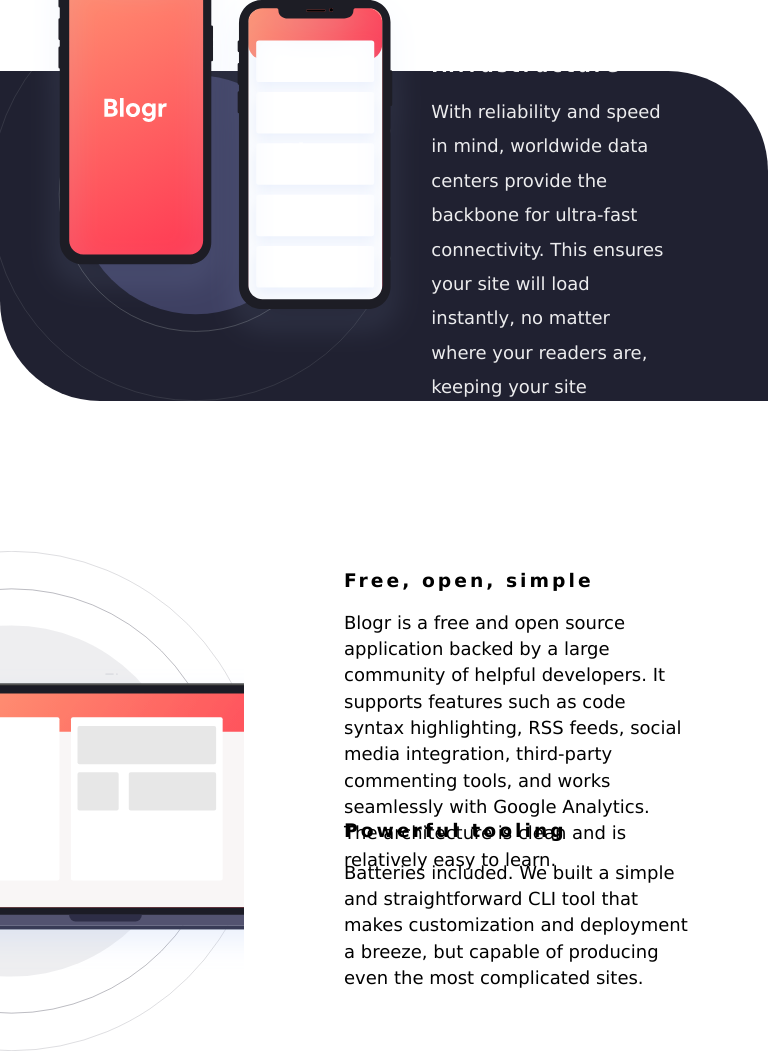
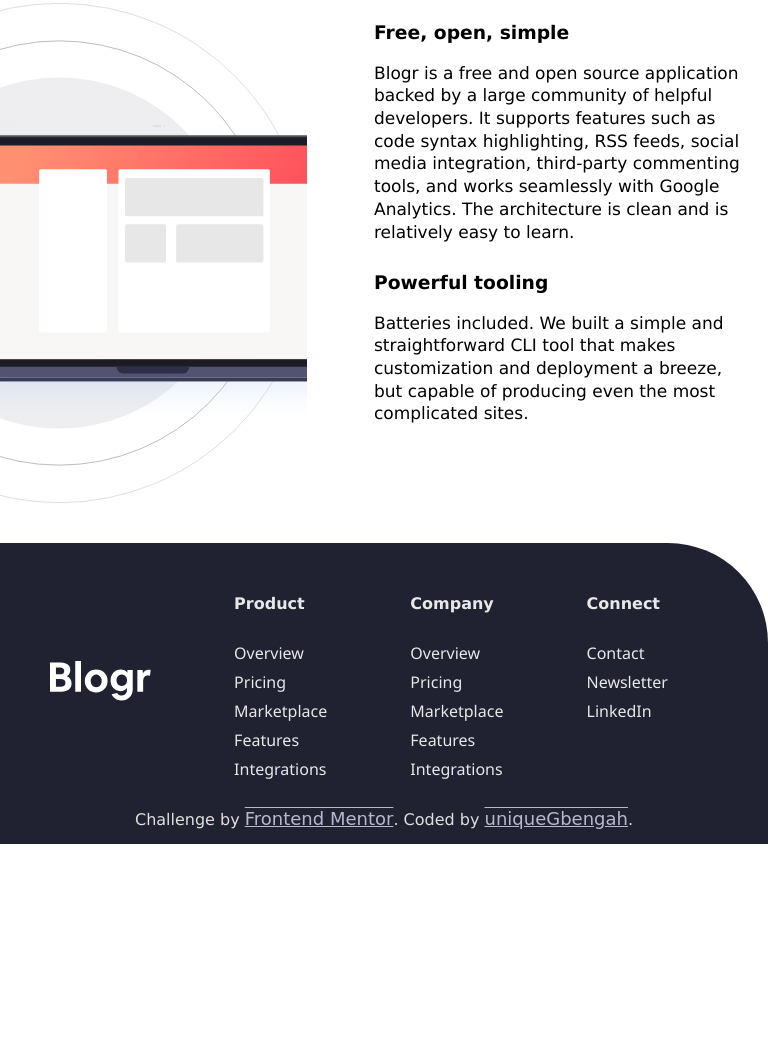
Before and after one commit to gbenga101/blog-land-page, a plain HTML site: page index.html in a window 768 px wide. Shown: the part 1410-2464 px from the top of the page. After the commit the page ends 2254 px from the top, so only its background shows below. Drawn offline with Linux system fonts and the light colour scheme.

Commit message:
moving to mobile screen soon

```diff
--- a/css/style.css
+++ b/css/style.css
@@ -334,7 +334,7 @@ footer a:hover, .attribution a:hover{
 
 
 /*Moving to Small screen & Laptops media query*/
- @media (max-width: 1024px) and (min-width: 769px){
+ @media (max-width: 1000px) and (min-width: 765px){
     body{
         width: 100%;
     }
@@ -379,5 +379,33 @@ footer a:hover, .attribution a:hover{
     }
 
     /* Third section about to start */
+    .third-section{
+        margin: 100px 20px 0 0;
+    }
+    .third-section .t-content1{
+        height: 500px;
+    }
+    .t-content1 > img{
+        right: 18%;
+    }
 
+    .t-content2 p, .t-content3 p{
+        line-height: 2.1ch;
+    }
+    .t-items{
+        height: 200px;
+    }
+
+    /* Moving to the Footer section */
+    footer{
+        margin-top: 20px;
+        padding: 30px 100px 0 50px;
+        height: 250px;
+    }
+    footer a{
+        font-size: 16px;
+    }
+    .product, .company, .connect{
+        gap: 7px;
+    }
 }
```
